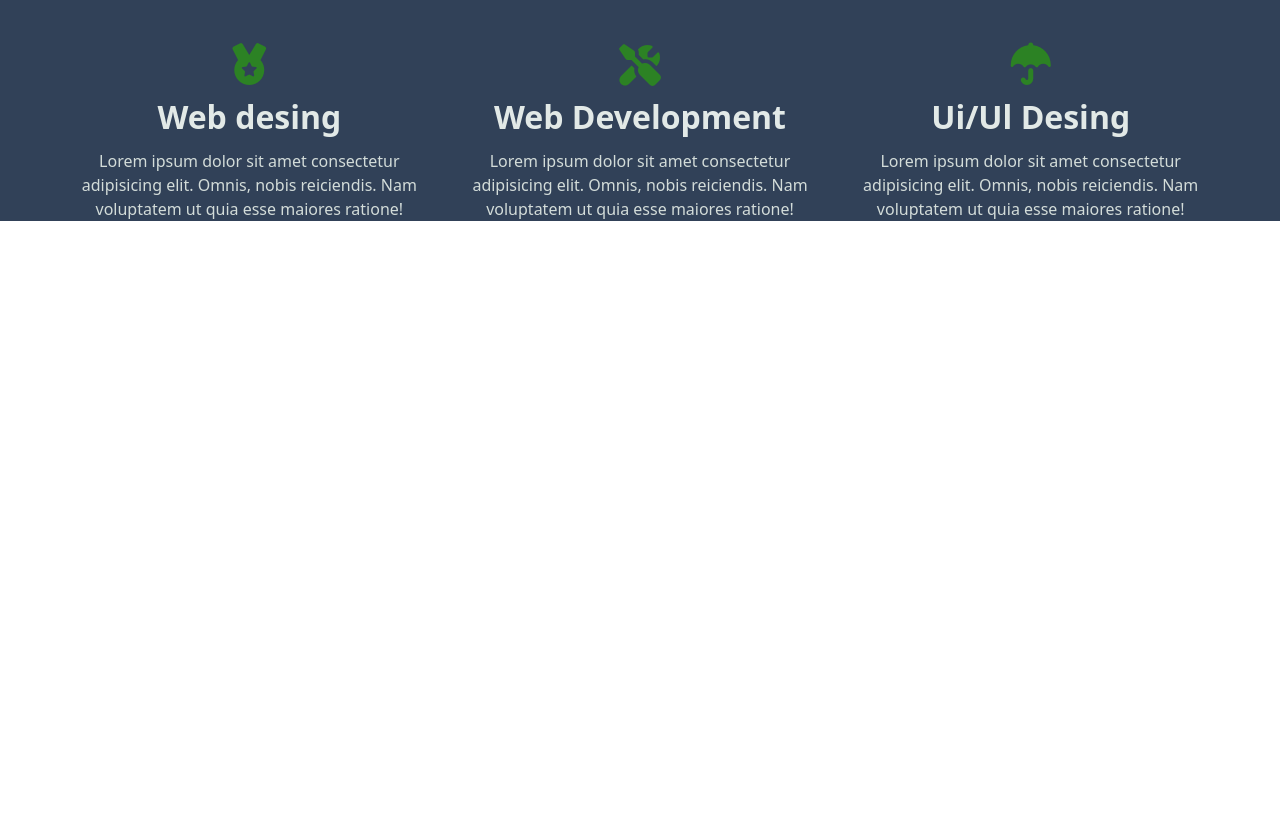
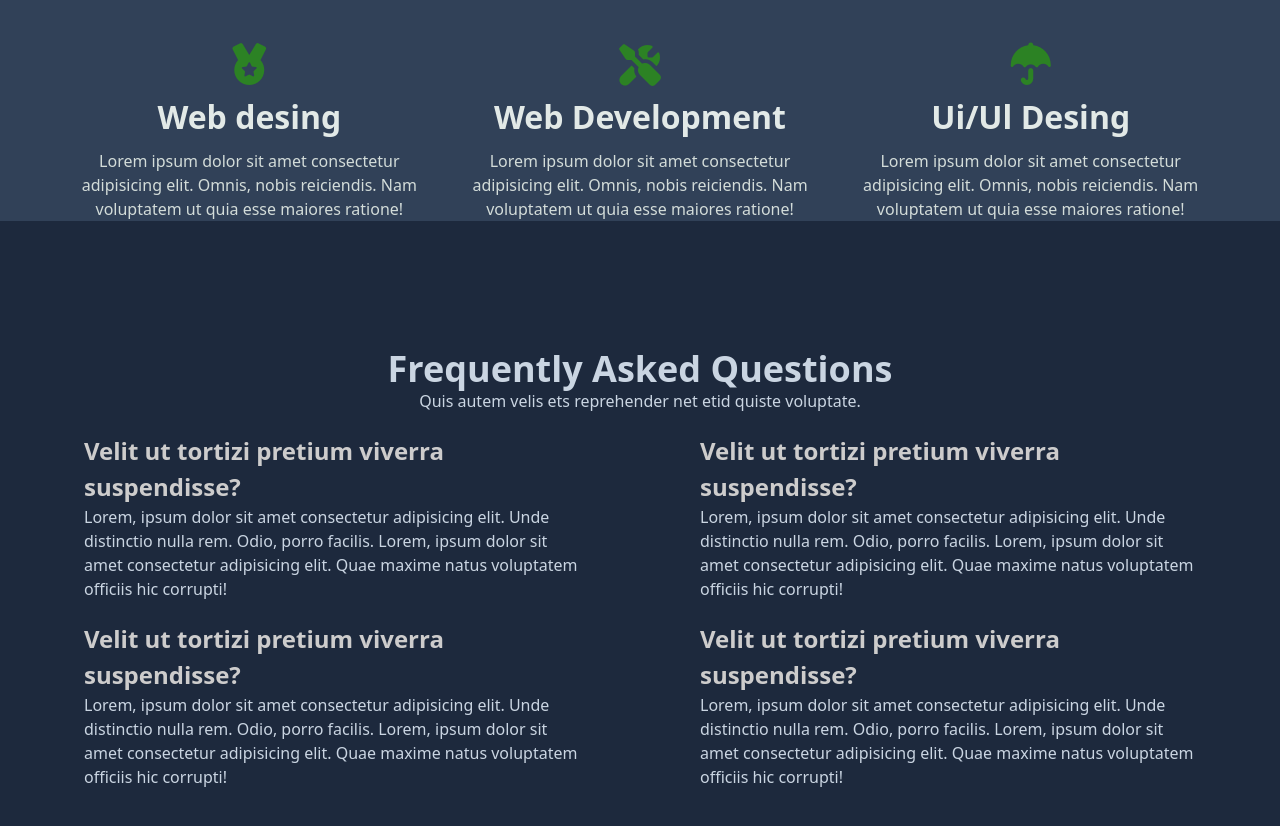
Before and after one commit to surjochakma17-source/potfolio-batch4, a plain HTML site: page index.html in a window 1280 px wide. Shown: the part 608-1434 px from the top of the page. Before the commit the page ends 829 px from the top, so only its background shows below. Drawn offline with nearby package versions, Linux system fonts and the light colour scheme.

Commit message:
ask section created

```diff
--- a/index.html
+++ b/index.html
@@ -29,22 +29,40 @@
       color: white;
       transform: scale(1.03);
     }
-    .card{
-     text-align: center;
+
+    .card {
+      text-align: center;
     }
-    .card i{
+
+    .card i {
       font-size: 40px;
       color: rgb(44, 130, 36);
     }
-    .card h2{
+
+    .card h2 {
       font-size: 32px;
       color: rgb(226, 233, 231);
       font-weight: 700;
     }
-    .card p{
+
+    .card p {
       color: rgb(211, 220, 217);
     }
 
+    .text {
+      text-align: end;
+      flex: auto;
+    }
+
+    .card1 {
+      margin: 20px;
+    }
+
+    .card1 h3 {
+      font-size: 24px;
+      font-weight: 600;
+      color: rgb(205, 204, 204);
+    }
   </style>
 </head>
 
@@ -109,6 +127,44 @@
     </div>
 
   </div>
+  <!-- Aks section-->
+  <div class="main text-slate-300 bg-slate-800 py-32">
+    <h1 class="text-center text-4xl font-semibold">Frequently Asked Questions</h1>
+    <h3 class="text-center">Quis autem velis ets reprehender net etid quiste voluptate.</h3>
+    <div class="flex max-w-6xl mx-auto gap-20">
+      <div class="child1">
+        <div class="card1">
+          <h3>Velit ut tortizi pretium viverra suspendisse?</h3>
+          <p>Lorem, ipsum dolor sit amet consectetur adipisicing elit. Unde distinctio nulla rem. Odio, porro facilis.
+            Lorem, ipsum dolor sit amet consectetur adipisicing elit. Quae maxime natus voluptatem officiis hic
+            corrupti!</p>
+        </div>
+        <div class="card1">
+          <h3>Velit ut tortizi pretium viverra suspendisse?</h3>
+          <p>Lorem, ipsum dolor sit amet consectetur adipisicing elit. Unde distinctio nulla rem. Odio, porro facilis.
+            Lorem, ipsum dolor sit amet consectetur adipisicing elit. Quae maxime natus voluptatem officiis hic
+            corrupti!</p>
+        </div>
+      </div>
+      <div class="child2">
+        <div class="card1">
+          <h3>Velit ut tortizi pretium viverra suspendisse?</h3>
+          <p>Lorem, ipsum dolor sit amet consectetur adipisicing elit. Unde distinctio nulla rem. Odio, porro facilis.
+            Lorem, ipsum dolor sit amet consectetur adipisicing elit. Quae maxime natus voluptatem officiis hic
+            corrupti!</p>
+        </div>
+        <div class="card1">
+          <h3>Velit ut tortizi pretium viverra suspendisse?</h3>
+          <p>Lorem, ipsum dolor sit amet consectetur adipisicing elit. Unde distinctio nulla rem. Odio, porro facilis.
+            Lorem, ipsum dolor sit amet consectetur adipisicing elit. Quae maxime natus voluptatem officiis hic
+            corrupti!</p>
+        </div>
+      </div>
+    </div>
+  </div>
 </body>
 
 </html>
+</body>
+
+</html>
```
